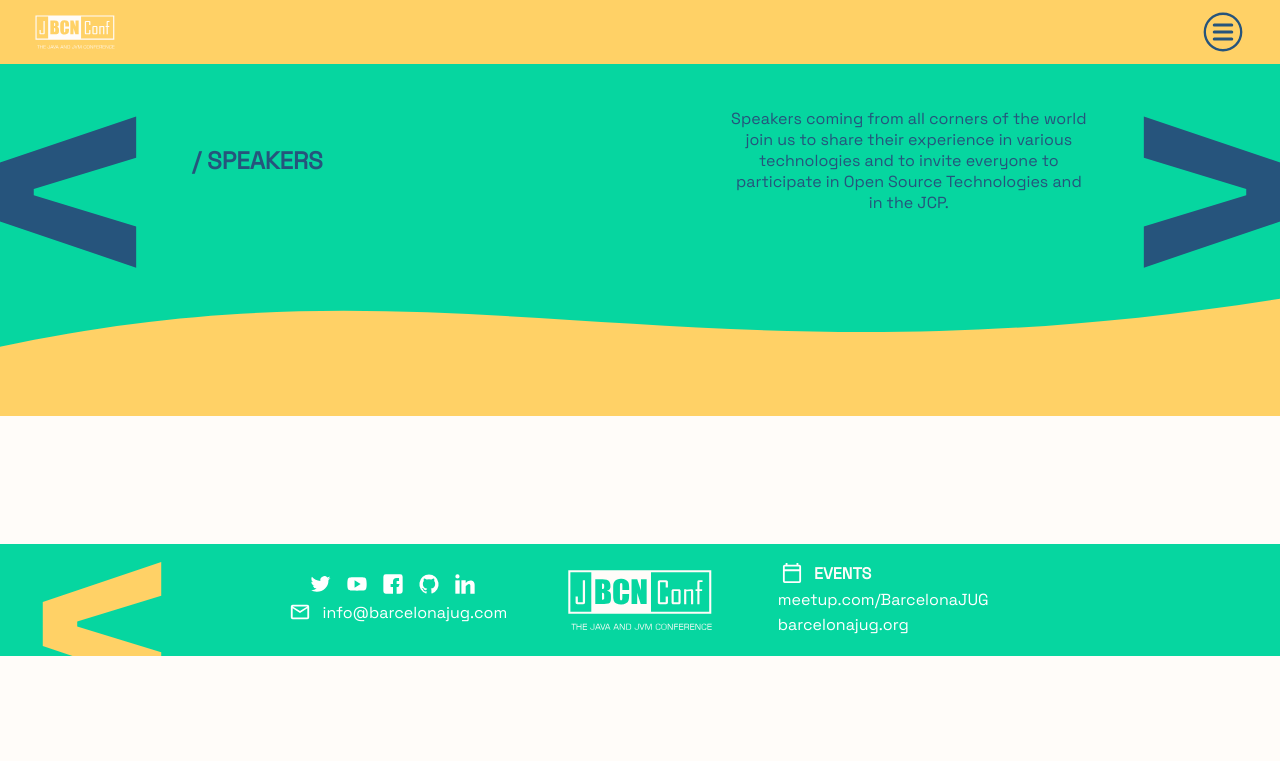
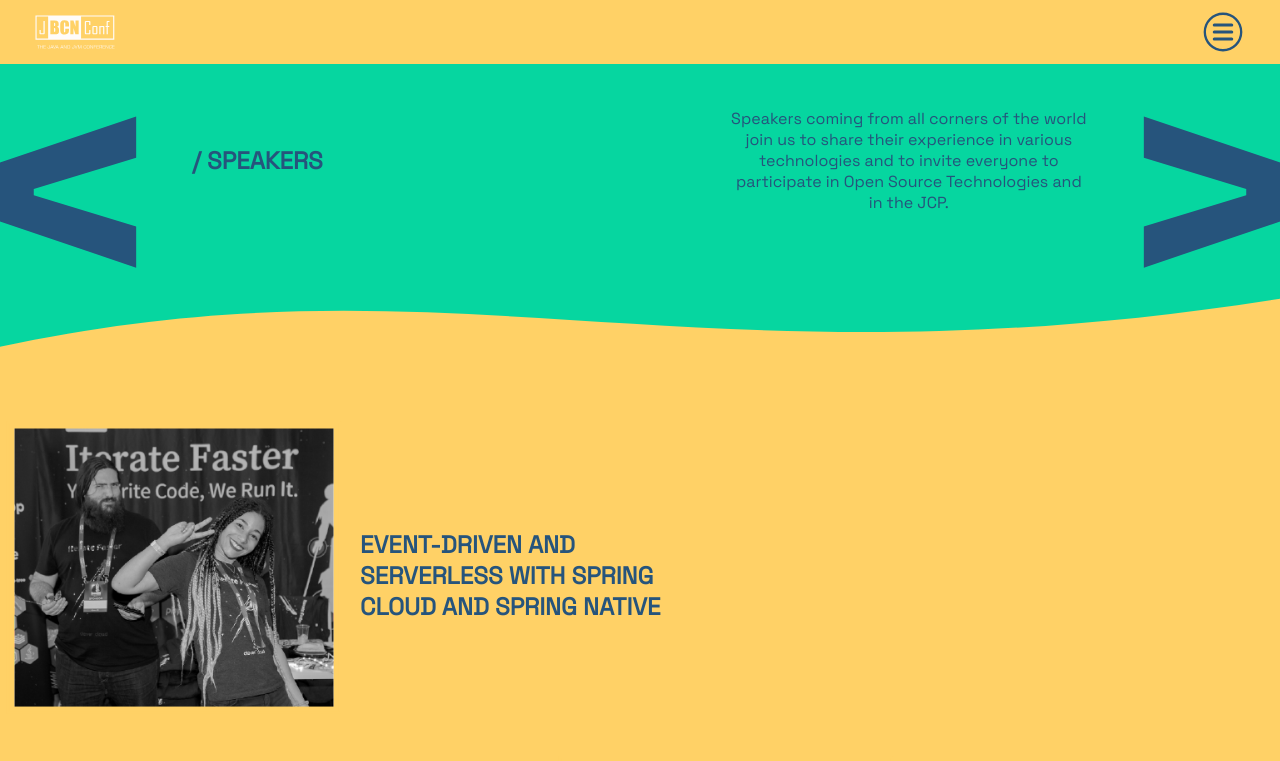
Before and after one commit to dev-bcn/dev-bcn.github.io, a React (Create React App) app: page /talks in a window 1280 px wide. Shown: the top 761 px of the page. Built offline with nearby package versions, Linux system fonts and the light colour scheme.

Commit message:
Add talks into app

```diff
--- a/src/views/Talks/Talks.tsx
+++ b/src/views/Talks/Talks.tsx
@@ -15,6 +15,8 @@
 } from "../../constants/BreakPoints";
 import { useWindowSize } from "react-use";
 import styled from "styled-components";
+import { talksData } from "./TalksData";
+import { TalkCard } from "./components/TalkCard";
 
 const StyledWaveContainer = styled.div`
   background: ${COLOR_GREEN};
@@ -62,7 +64,9 @@
         </svg>
       </StyledWaveContainer>
       <SectionWrapper color={COLOR_YELLOW} marginTop={1}>
-
+      { talksData.map((talk, index) => (
+          <TalkCard talk={talk} index={index}/>
+      ))}
       </SectionWrapper>
 
     </>
```
